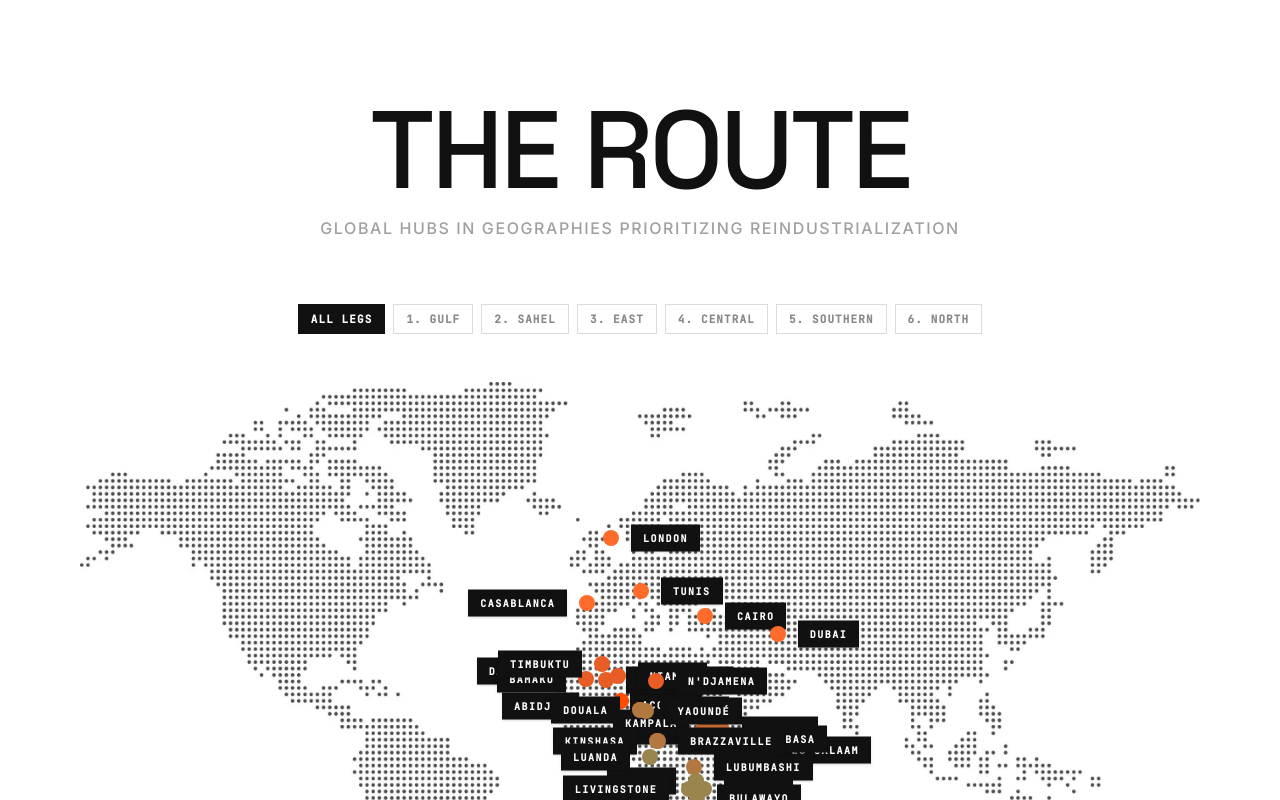
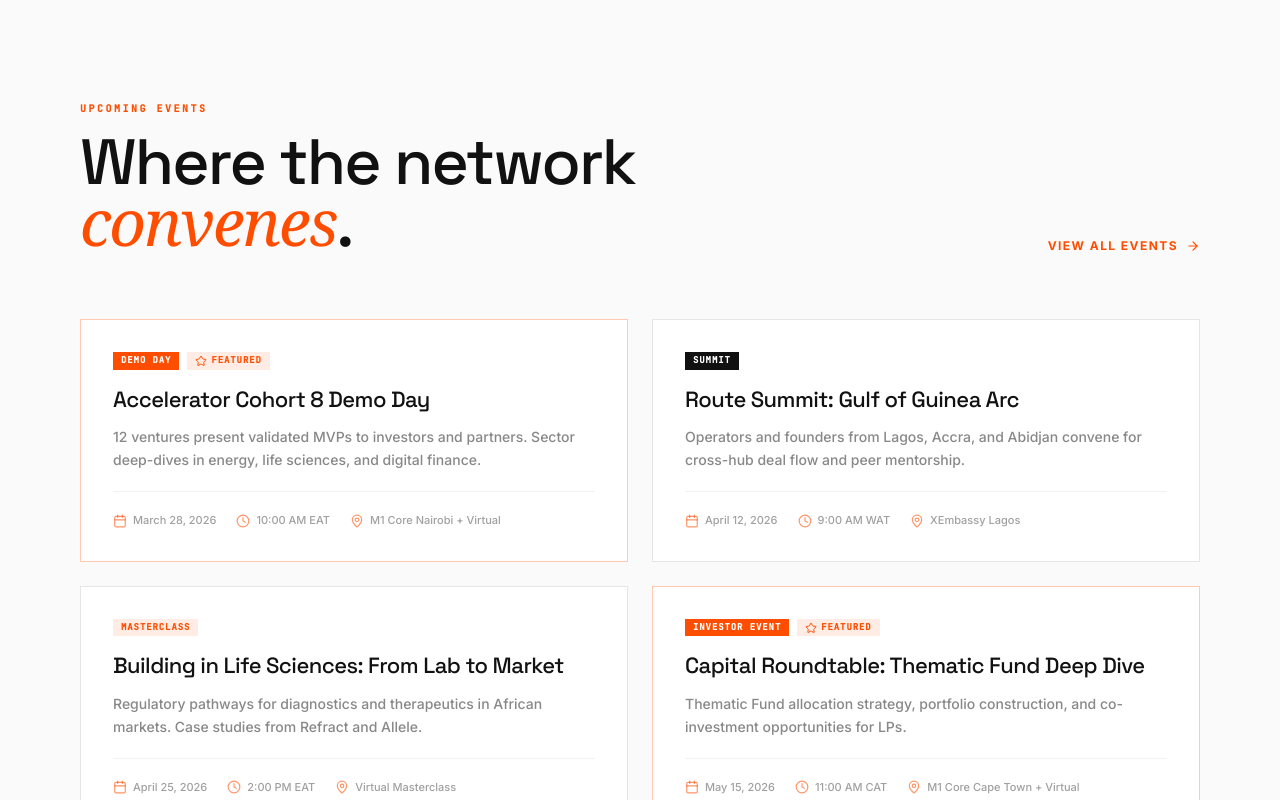
Before and after one commit to walkerx11/xcelero-site-006, a Next.js app: page / in a window 1280 px wide. Shown: the part 5660-6460 px from the top of the page. Built offline with nearby package versions, Linux system fonts and the light colour scheme.

Commit message:
Add Upcoming Events section to homepage with 4 featured events, type badges, and link to Community page

```diff
--- a/src/artemis/pages/Home.tsx
+++ b/src/artemis/pages/Home.tsx
@@ -13,6 +13,9 @@ import {
   Users,
   MapPin,
   Check,
+  Calendar,
+  Clock,
+  Star,
 } from "lucide-react";
 import { ReviewSection } from "@/artemis/components/ReviewSection";
 import { routeLegs, MAP_LOCATIONS } from "@/artemis/data/routes";
@@ -168,6 +171,7 @@ export function Home() {
       <IntroSection />
       <NumbersSection />
       <ThreePillarsSection />
+      <UpcomingEventsSection />
       <LocationsSection />
       <ReviewSection title="Field notes on critical technology, venture infrastructure, and the routes that connect them" />
       <NewsletterSection />
@@ -458,6 +462,154 @@ function PillarBlock({
         </motion.div>
       </div>
     </div>
+  );
+}
+
+/* ── Upcoming Events Data ── */
+const homeEvents = [
+  {
+    title: "Accelerator Cohort 8 Demo Day",
+    date: "March 28, 2026",
+    time: "10:00 AM EAT",
+    location: "M1 Core Nairobi + Virtual",
+    type: "Demo Day",
+    description: "12 ventures present validated MVPs to investors and partners. Sector deep-dives in energy, life sciences, and digital finance.",
+    featured: true,
+  },
+  {
+    title: "Route Summit: Gulf of Guinea Arc",
+    date: "April 12, 2026",
+    time: "9:00 AM WAT",
+    location: "XEmbassy Lagos",
+    type: "Summit",
+    description: "Operators and founders from Lagos, Accra, and Abidjan convene for cross-hub deal flow and peer mentorship.",
+    featured: false,
+  },
+  {
+    title: "Building in Life Sciences: From Lab to Market",
+    date: "April 25, 2026",
+    time: "2:00 PM EAT",
+    location: "Virtual Masterclass",
+    type: "Masterclass",
+    description: "Regulatory pathways for diagnostics and therapeutics in African markets. Case studies from Refract and Allele.",
+    featured: false,
+  },
+  {
+    title: "Capital Roundtable: Thematic Fund Deep Dive",
+    date: "May 15, 2026",
+    time: "11:00 AM CAT",
+    location: "M1 Core Cape Town + Virtual",
+    type: "Investor Event",
+    description: "Thematic Fund allocation strategy, portfolio construction, and co-investment opportunities for LPs.",
+    featured: true,
+  },
+];
+
+/* ══════════════════════════════════════════════════════════════════════════
+   UPCOMING EVENTS SECTION, Featured events with CTA to Community page
+   ══════════════════════════════════════════════════════════════════════════ */
+function UpcomingEventsSection() {
+  const ref = useRef<HTMLDivElement>(null);
+  const isInView = useInView(ref, { once: true, margin: "-80px" });
+
+  const eventTypeStyle: Record<string, string> = {
+    "Demo Day": "bg-[#FF4D00] text-white",
+    Summit: "bg-[#111111] text-white",
+    Masterclass: "bg-[#FF4D00]/10 text-[#FF4D00]",
+    "Investor Event": "bg-[#FF4D00] text-white",
+  };
+
+  return (
+    <section
+      ref={ref}
+      className="py-20 md:py-32 px-6 md:px-12 lg:px-20 border-t border-[#111111]/10 bg-[#FAFAFA]"
+    >
+      <div className="w-full max-w-[1400px] mx-auto">
+        {/* Header */}
+        <motion.div
+          initial={{ opacity: 0, y: 30 }}
+          animate={isInView ? { opacity: 1, y: 0 } : {}}
+          transition={{ duration: 0.8, ease: "easeOut" }}
+          className="mb-12 md:mb-16"
+        >
+          <div className="flex flex-col md:flex-row md:items-end md:justify-between gap-6">
+            <div>
+              <span className="text-[10px] font-mono font-bold tracking-[0.25em] uppercase text-[#FF4D00] mb-4 block">
+                Upcoming Events
+              </span>
+              <h2 className="text-[32px] sm:text-[44px] md:text-[56px] lg:text-[64px] font-display font-medium tracking-[-0.03em] leading-[0.95]">
+                Where the network
+                <br />
+                <em className="italic font-serif text-[#FF4D00]">convenes</em>.
+              </h2>
+            </div>
+            <Link
+              to="/community"
+              className="inline-flex items-center gap-2 text-[12px] font-bold uppercase tracking-[0.12em] text-[#FF4D00] hover:text-[#111111] transition-colors group flex-shrink-0"
+            >
+              View all events
+              <ArrowRight className="w-3.5 h-3.5 group-hover:translate-x-1 transition-transform" />
+            </Link>
+          </div>
+        </motion.div>
+
+        {/* Events grid */}
+        <div className="grid md:grid-cols-2 gap-5 md:gap-6">
+          {homeEvents.map((event, i) => (
+            <motion.div
+              key={event.title}
+              initial={{ opacity: 0, y: 25 }}
+              animate={isInView ? { opacity: 1, y: 0 } : {}}
+              transition={{ duration: 0.5, delay: i * 0.1, ease: "easeOut" }}
+              className={`group border bg-white p-6 md:p-8 hover:shadow-md transition-all duration-300 ${
+                event.featured
+                  ? "border-[#FF4D00]/30 hover:border-[#FF4D00]/60"
+                  : "border-[#111111]/10 hover:border-[#111111]/25"
+              }`}
+            >
+              {/* Top row: type + featured badge */}
+              <div className="flex items-center gap-2 mb-4">
+                <span className={`text-[9px] font-mono font-bold tracking-[0.1em] uppercase px-2 py-0.5 ${eventTypeStyle[event.type] || "bg-[#111111]/10 text-[#111111]"}`}>
+                  {event.type}
+                </span>
+                {event.featured && (
+                  <span className="text-[9px] font-mono font-bold tracking-[0.1em] uppercase px-2 py-0.5 bg-[#FF4D00]/10 text-[#FF4D00] flex items-center gap-1">
+                    <Star className="w-3 h-3" />
+                    Featured
+                  </span>
+                )}
+              </div>
+
+              {/* Title */}
+              <h3 className="text-[18px] md:text-[22px] font-display font-medium tracking-tight leading-tight mb-3 group-hover:text-[#FF4D00] transition-colors">
+                {event.title}
+              </h3>
+
+              {/* Description */}
+              <p className="text-[13px] md:text-[14px] text-[#111111]/50 leading-[1.65] font-medium mb-5">
+                {event.description}
+              </p>
+
+              {/* Meta row */}
+              <div className="flex flex-wrap items-center gap-x-5 gap-y-2 text-[11px] text-[#111111]/40 font-medium pt-5 border-t border-[#111111]/5">
+                <span className="flex items-center gap-1.5">
+                  <Calendar className="w-3.5 h-3.5 text-[#FF4D00]/60" />
+                  {event.date}
+                </span>
+                <span className="flex items-center gap-1.5">
+                  <Clock className="w-3.5 h-3.5 text-[#FF4D00]/60" />
+                  {event.time}
+                </span>
+                <span className="flex items-center gap-1.5">
+                  <MapPin className="w-3.5 h-3.5 text-[#FF4D00]/60" />
+                  {event.location}
+                </span>
+              </div>
+            </motion.div>
+          ))}
+        </div>
+      </div>
+    </section>
   );
 }
 
```
